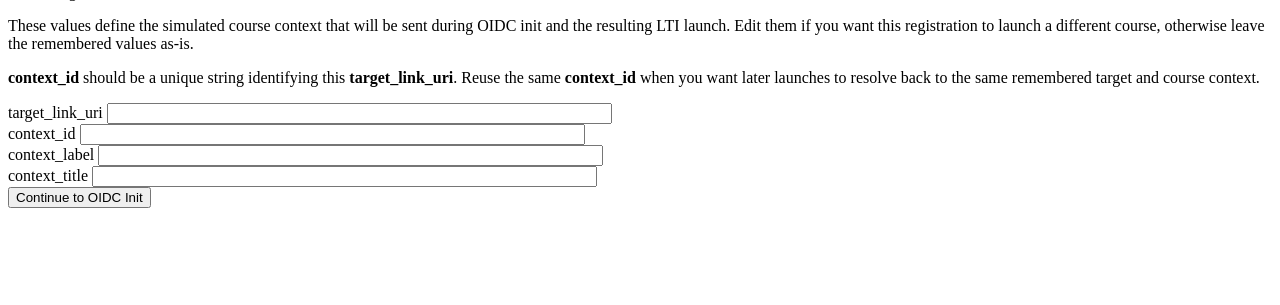
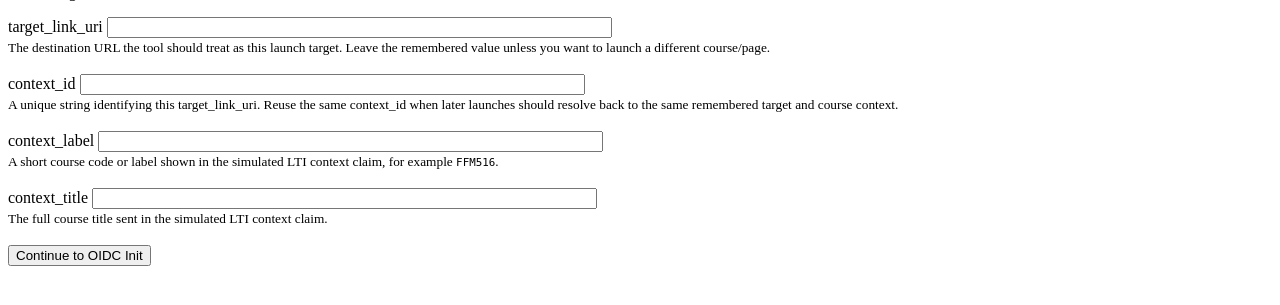
Before and after one commit to opentaproject/lti13-platform-simulator, a Django app: template launch/templates/launch/launch_init.html in a window 1280 px wide. Shown: the part 33-338 px from the top of the page. Run offline with Django 4.2, Linux system fonts and the light colour scheme; the template is opened without the code that fills it, so the values that code supplies are empty.

Commit message:
Fix up helper texts

```diff
--- a/launch/templates/launch/launch_init.html
+++ b/launch/templates/launch/launch_init.html
@@ -3,22 +3,16 @@
 <head><title>Launching {{ registration.name }}</title></head>
 <body>
   <p>Launching {{ registration.name }} as <strong>{{ user.username }}</strong>.</p>
-  <p>
-    These values define the simulated course context that will be sent during OIDC init and the
-    resulting LTI launch. Edit them if you want this registration to launch a different course,
-    otherwise leave the remembered values as-is.
-  </p>
-  <p>
-    <strong>context_id</strong> should be a unique string identifying this
-    <strong>target_link_uri</strong>. Reuse the same <strong>context_id</strong> when you want later
-    launches to resolve back to the same remembered target and course context.
-  </p>
   <form method="post">
     {% csrf_token %}
     <label>target_link_uri <input type="text" name="target_link_uri" value="{{ target_link_uri }}" size="60"></label><br>
+    <small>The destination URL the tool should treat as this launch target. Leave the remembered value unless you want to launch a different course/page.</small><br><br>
     <label>context_id <input type="text" name="context_id" value="{{ context_id }}" size="60"></label><br>
+    <small>A unique string identifying this target_link_uri. Reuse the same context_id when later launches should resolve back to the same remembered target and course context.</small><br><br>
     <label>context_label <input type="text" name="context_label" value="{{ context_label }}" size="60"></label><br>
+    <small>A short course code or label shown in the simulated LTI context claim, for example <code>FFM516</code>.</small><br><br>
     <label>context_title <input type="text" name="context_title" value="{{ context_title }}" size="60"></label><br>
+    <small>The full course title sent in the simulated LTI context claim.</small><br><br>
     <button type="submit">Continue to OIDC Init</button>
   </form>
 </body>
--- a/launch/tests.py
+++ b/launch/tests.py
@@ -102,7 +102,8 @@ class LaunchInitViewTests(TestCase):
         response = self.client.get(f"/launch/{self.registration.id}/init/")
         self.assertEqual(response.status_code, 200)
         self.assertContains(response, self.user.username)
-        self.assertContains(response, "These values define the simulated course context")
+        self.assertContains(response, "The destination URL the tool should treat as this launch target")
+        self.assertContains(response, "A unique string identifying this target_link_uri")
         self.assertContains(response, 'name="context_id"')
         self.assertContains(response, 'name="context_label"')
         self.assertContains(response, 'name="context_title"')
```
